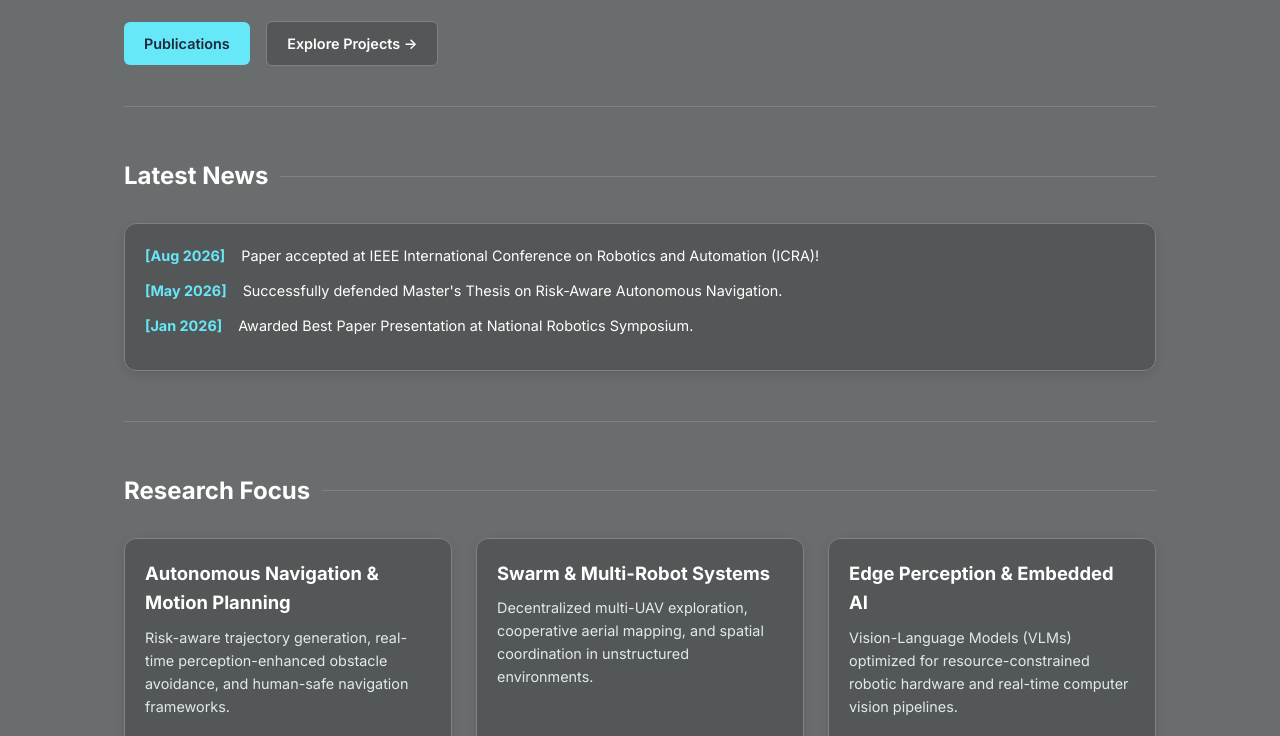
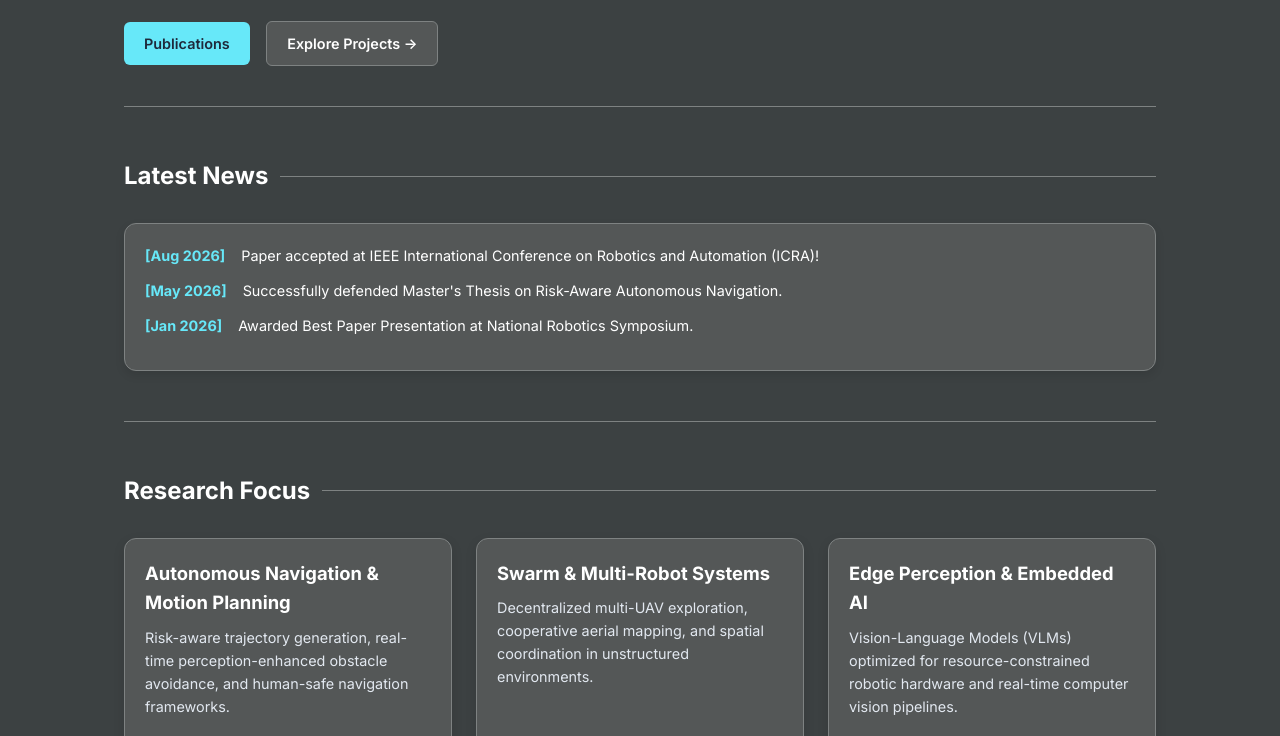
Before and after one commit to m-rahman13/m-rahman13.github.io, a plain HTML site: page index.html in a window 1280 px wide. Shown: the part 300-1036 px from the top of the page. Drawn offline with Linux system fonts and the light colour scheme.

Commit message:
Change background color to a darker shade

```diff
--- a/index.html
+++ b/index.html
@@ -10,7 +10,7 @@
   <style>
     :root {
       /* Dark Ash Custom Palette */
-      --bg: #6A6D6D;            /* Exact requested Dark Ash */
+      --bg: #3C4142;            /* Exact requested Dark Ash */
       --header-bg: rgba(106, 109, 109, 0.92);
       --card-bg: #545757;       /* Deeper ash for high-contrast cards */
       --text-main: #ffffff;     /* Crisp white text */
```
